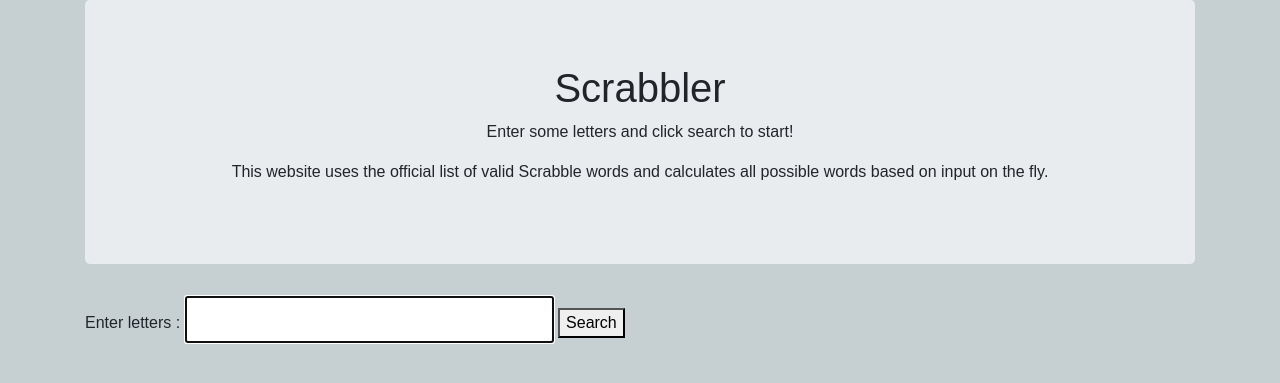
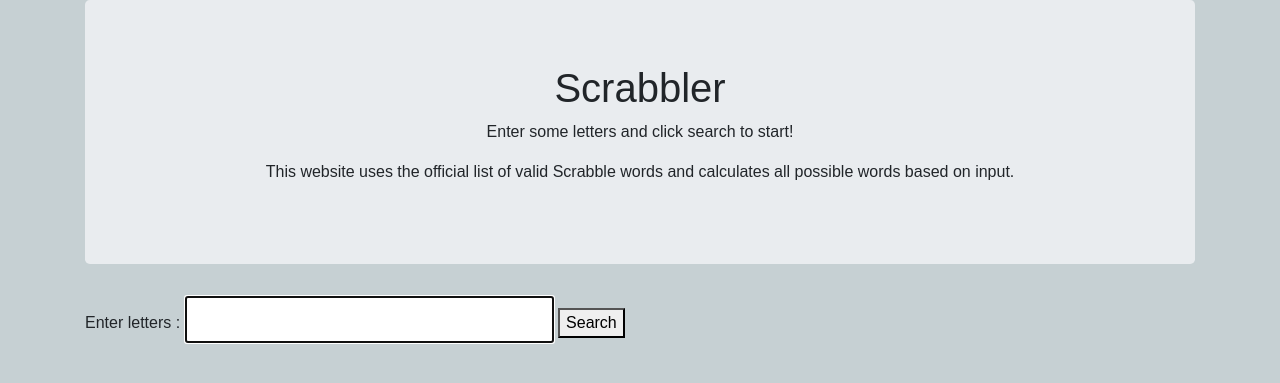
Before and after one commit to oftheheadland/Scrabbler, a Flask app: page / in a window 1280 px wide. Shown: the top 383 px of the page. Run offline with Flask 2, Linux system fonts and the light colour scheme; some libraries are stand-ins or nearby versions.

```diff
--- a/templates/index.html
+++ b/templates/index.html
@@ -25,7 +25,7 @@
 		<div class="jumbotron" style="text-align: center">
 		  <h1>Scrabbler</h1>
 		  <p>Enter some letters and click search to start!</p>
-		  <p>This website uses the official list of valid Scrabble words and calculates all possible words based on input on the fly.</p>
+		  <p>This website uses the official list of valid Scrabble words and calculates all possible words based on input.</p>
 		</div>
 		<div>
 		<form method="post" id="form">
```
